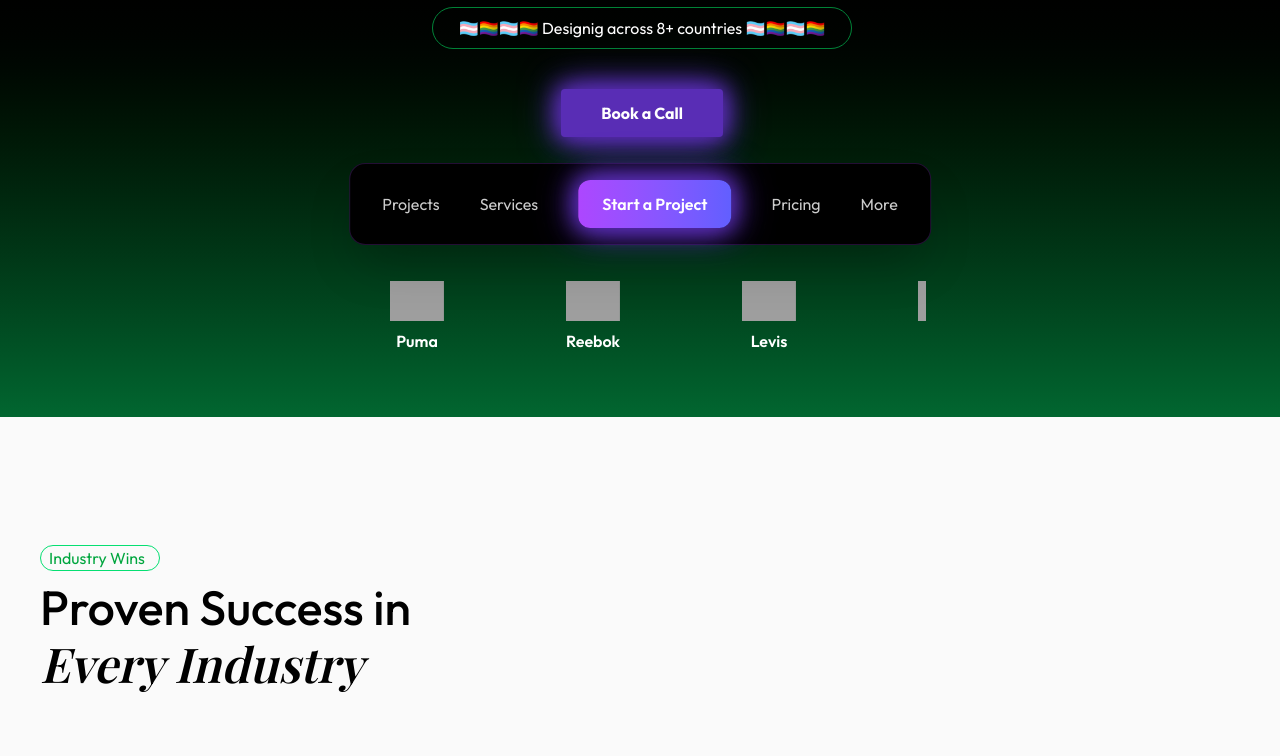
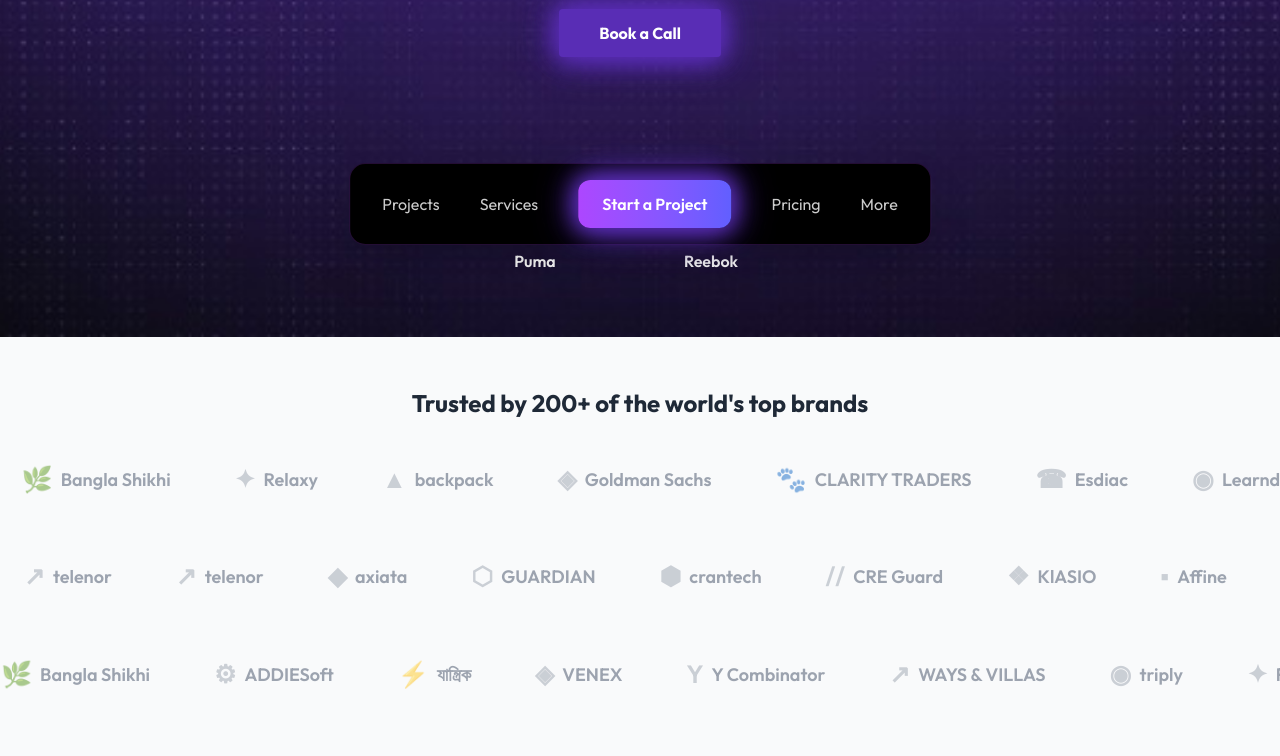
Before and after one commit to shahadat-web-dev/Design-Monks, a React (Vite) app: page / in a window 1280 px wide. Shown: the part 531-1287 px from the top of the page. Built offline with nearby package versions, Linux system fonts and the light colour scheme; grey boxes are pictures that could not be loaded; a web font is replaced by a local one.

Commit message:
banner section updated

```diff
--- a/src/components/Home/Banner/Hero.jsx
+++ b/src/components/Home/Banner/Hero.jsx
@@ -4,20 +4,23 @@
 import Navbar from '../Navbar/Navbar';
 import ClientStories from '../ClientStories/ClientStories';
 import AIDesignSection from '../AIDesignSection/AIDesignSection';
+import MarqueeRow from '../MarqueeRow/MarqueeRow'
 
 const Hero = () => {
   return (
     <div>
-
-      <div className='bg-linear-to-t to-50% from-green-800 to-black min-h-screen'>
+       {/* bg-linear-to-t to-50% from-green-800 to-black min-h-screen */}
+      <div
+       style={{ backgroundImage: "url('/banner.png')" }}
+       className='min-h-screen bg-cover bg-center bg-no-repeat'>
         <div className='text-white flex justify-center items-center text-3xl  pt-6 font-medium'>designm<img className='w-4 h-4 rounded-full mt-2' src="/center.png" alt="" />nks</div>
 
-        <div className='flex justify-between relative lg:pt-18'>
+        <div className=' lg:pt-18'>
 
           {/* left image */}
-          <div>
-            <img className='float-animation hidden lg:block' src="/public/left.png" alt="" />
-          </div>
+          {/* <div>
+            <img className='float-animation ' src="/public/left.png" alt="" />
+          </div> */}
 
           {/* Center Text */}
           <div className=' text-center'>
@@ -43,7 +46,7 @@
               <button className='text-white md:py-3 py-4 md:px-10 px-8 bg-[#592DB5] font-bold flash-button cursor-pointer rounded-sm'>Book a Call</button>
             </div>
 
-            <div className='md:w-150 w-90 pt-20'>
+            <div className='max-w-7xl mx-auto w-90 pt-20'>
               <BrandCarousel></BrandCarousel>
             </div>
 
@@ -52,9 +55,9 @@
           </div>
 
           {/* Right image */}
-          <div className=''>
-            <img className='float-animation hidden lg:block' src="/right.png" alt="" />
-          </div>
+          {/* <div className=''>
+            <img className='float-animation  ' src="/right.png" alt="" />
+          </div> */}
 
         </div>
 
@@ -62,6 +65,11 @@
 
       <div>
         <Navbar></Navbar>
+      </div>
+
+      {/*  */}
+      <div>
+        <MarqueeRow></MarqueeRow>
       </div>
 
       {/* Industry Section */}
--- /dev/null
+++ b/src/components/Home/MarqueeRow/MarqueeRow.jsx
@@ -0,0 +1,125 @@
+const rows = [
+  [
+    { name: "ADDIESoft", icon: "⚙" },
+    { name: "Bangla Shikhi", icon: "🌿" },
+    { name: "Relaxy", icon: "✦" },
+    { name: "backpack", icon: "▲" },
+    { name: "Goldman Sachs", icon: "◈" },
+    { name: "CLARITY TRADERS", icon: "🐾" },
+    { name: "Esdiac", icon: "☎" },
+    { name: "Learndojo", icon: "◉" },
+  ],
+  [
+    { name: "telenor", icon: "↗" },
+    { name: "axiata", icon: "◆" },
+    { name: "GUARDIAN", icon: "⬡" },
+    { name: "crantech", icon: "⬢" },
+    { name: "CRE Guard", icon: "//" },
+    { name: "KlASIO", icon: "❖" },
+    { name: "Affine", icon: "▪" },
+    { name: "telenor", icon: "↗" },
+  ],
+  [
+    { name: "Relaxy", icon: "✦" },
+    { name: "Bangla Shikhi", icon: "🌿" },
+    { name: "ADDIESoft", icon: "⚙" },
+    { name: "যান্ত্রিক", icon: "⚡" },
+    { name: "VENEX", icon: "◈" },
+    { name: "Y Combinator", icon: "Y" },
+    { name: "WAYS & VILLAS", icon: "↗" },
+    { name: "triply", icon: "◉" },
+  ],
+  [
+    { name: "Gainsty", icon: "★" },
+    { name: "FITMATE", icon: "◎" },
+    { name: "Farasha Digital", icon: "❋" },
+    { name: "Docuseal", icon: "●" },
+    { name: "CPG Synergy", icon: "⊙" },
+    { name: "Compai.es", icon: "⚡" },
+    { name: "arnesia", icon: "❋" },
+  ],
+];
+
+const styles = `
+  @keyframes marquee-left {
+    0% { transform: translateX(0); }
+    100% { transform: translateX(-50%); }
+  }
+  @keyframes marquee-right {
+    0% { transform: translateX(-50%); }
+    100% { transform: translateX(0); }
+  }
+  .marquee-left {
+    animation: marquee-left 60s linear infinite;
+  }
+  .marquee-right {
+    animation: marquee-right 60s linear infinite;
+  }
+`;
+
+function MarqueeRow({ logos, direction = "left" }) {
+  const doubled = [...logos, ...logos];
+
+  return (
+    <div style={{ display: "flex", overflow: "hidden", width: "100%" , maxWidth: "80rem", marginLeft: "auto",
+    marginRight: "auto"}}>
+      <div
+        className={direction === "left" ? "marquee-left" : "marquee-right"}
+        style={{ display: "flex", gap: "40px", whiteSpace: "nowrap" }}
+      >
+        {doubled.map((logo, i) => (
+          <span
+            key={i}
+            style={{
+              display: "inline-flex",
+              alignItems: "center",
+              gap: "8px",
+              color: "#9ca3af",
+              fontWeight: "600",
+              fontSize: "18px",
+              padding: "0 12px",
+              userSelect: "none",
+            }}
+          >
+            <span style={{ opacity: 0.5, fontSize: "25px" }}>{logo.icon}</span>
+            {logo.name}
+          </span>
+        ))}
+      </div>
+    </div>
+  );
+}
+
+export default function TrustedBrands() {
+  return (
+    <>
+      <style>{styles}</style>
+      <section
+        style={{
+          padding: "48px 0",
+          backgroundColor: "#f9fafb",
+          overflow: "hidden",
+        }}
+      >
+        <h2
+          style={{
+
+            textAlign: "center",
+            fontSize: "24px",
+            fontWeight: "700",
+            color: "#1f2937",
+            marginBottom: "40px",
+          }}
+        >
+          Trusted by 200+ of the world's top brands
+        </h2>
+        <div style={{ display: "flex", flexDirection: "column", gap: "60px" }}>
+          <MarqueeRow logos={rows[0]} direction="left" />
+          <MarqueeRow logos={rows[1]} direction="right" />
+          <MarqueeRow logos={rows[2]} direction="left" />
+          <MarqueeRow logos={rows[3]} direction="right" />
+        </div>
+      </section>
+    </>
+  );
+}
--- /dev/null
+++ b/tailwind.config.js
@@ -0,0 +1,21 @@
+// tailwind.config.js
+module.exports = {
+  theme: {
+    extend: {
+      keyframes: {
+        "marquee-left": {
+          "0%": { transform: "translateX(0)" },
+          "100%": { transform: "translateX(-50%)" },
+        },
+        "marquee-right": {
+          "0%": { transform: "translateX(-50%)" },
+          "100%": { transform: "translateX(0)" },
+        },
+      },
+      animation: {
+        "marquee-left": "marquee-left 28s linear infinite",
+        "marquee-right": "marquee-right 28s linear infinite",
+      },
+    },
+  },
+};
```
Also changed, not shown: public/banner.png (added), src/App.css (line endings or trailing spaces).
